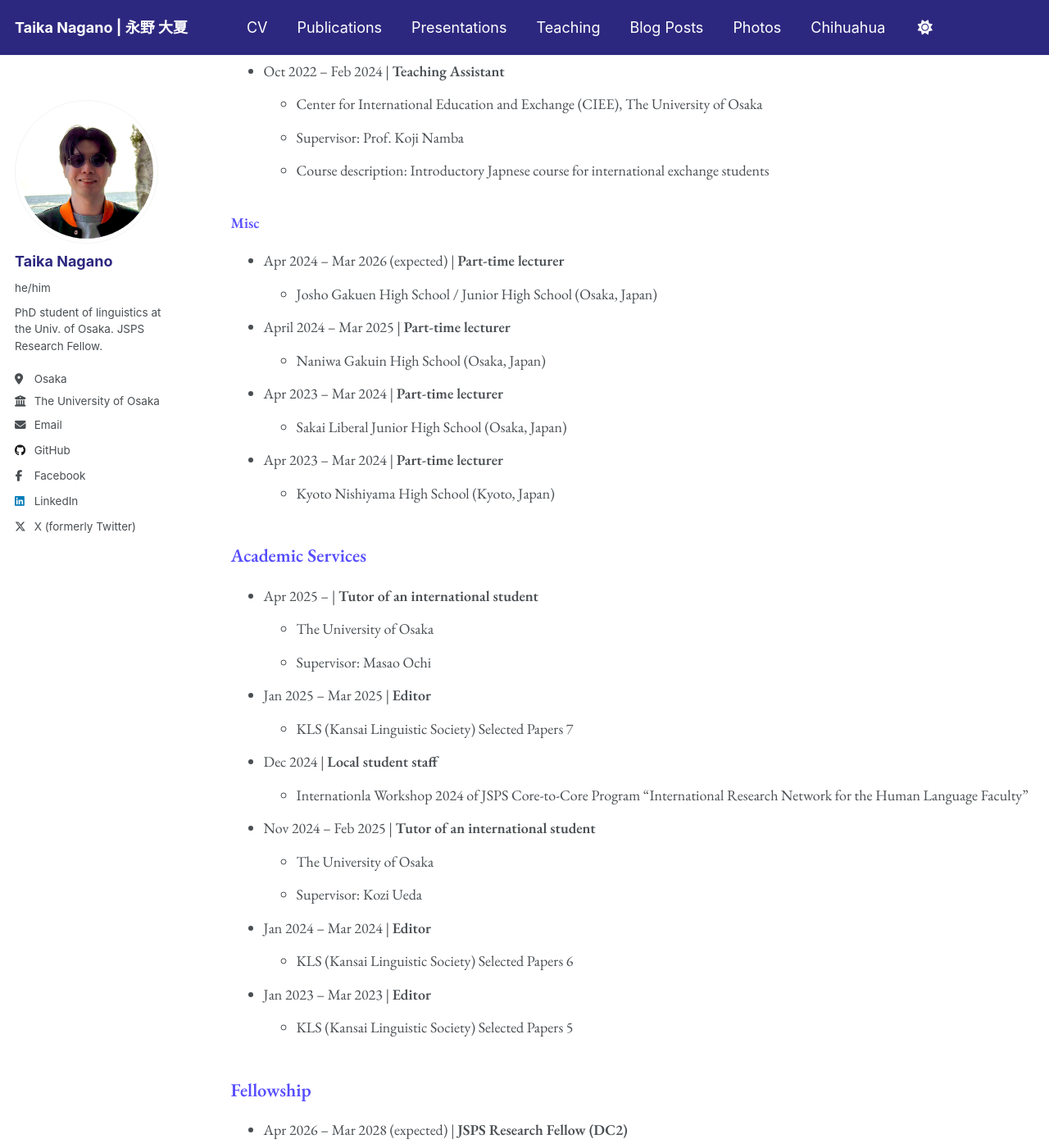
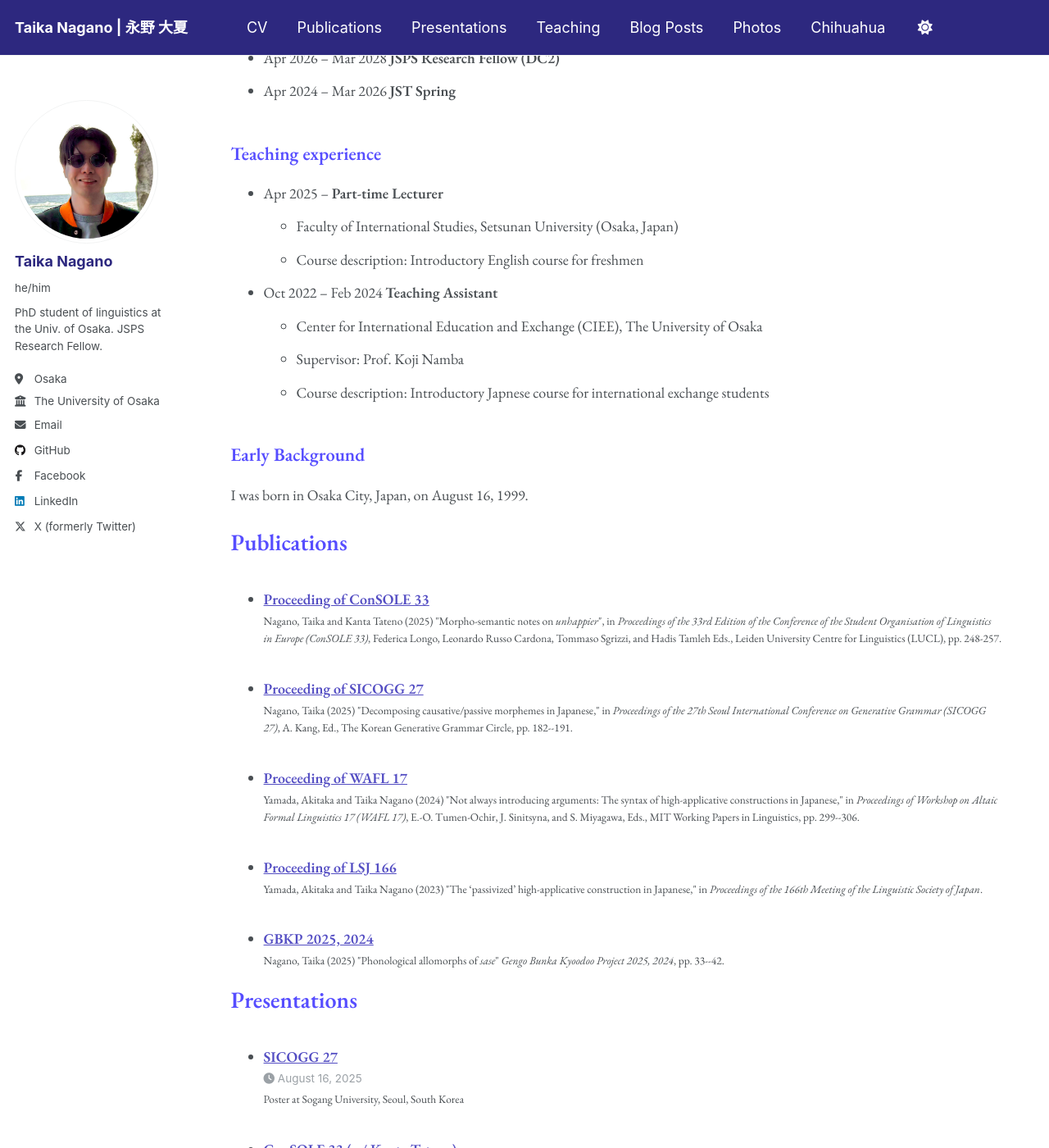
Before and after one commit to TaikaNagano/taikanagano.github.io, a Jekyll site: the page built from _pages/cv.md, in a window 1280 px wide and 1400 px high, scrolled down 1091 px. Shown: the whole window at 82% size. Built offline with Jekyll 4.4.1, drawn with Linux system fonts in a browser that asks for light colours; some of the changed text lies outside the part shown.

Commit message:
cv.md updated

```diff
--- a/_pages/cv.md
+++ b/_pages/cv.md
@@ -20,58 +23,31 @@
   * Thesis title: Syntactic Asymmetry in the Dative Alternation: A Case of the English VerbParticle Construction.
   * Committee: Norio Nasu, Franklin Chang
 
-Work experience
+Research experience
 ------
-<h3>Academic/Teaching</h3>
-* Apr 2026 -- Mar 2028 (expected) \| **JSPS Research Fellow (DC2)**
-* May 2025 -- Mar 2026 (expected) \| **Research Assistant**
+* May 2025 -- Mar 2026 **Research Assistant**
   * Div. of Language and Culture, The University of Osaka
   * Supervisor: Prof. Yushi Sugimoto
   * Duties included: facilitating monthly meetings, proofreading an internal journal
-* Apr 2025 -- Aug 2026 (expected) \| **Part-time Lecturer**
-  * Faculty of International Studies, Setsunan University (Osaka, Japan)
-  * Course description: Introductory English course for freshmen
-* Jan 2023 -- Feb 2023 \| **Research Assistant**
+* Jan 2023 -- Feb 2023 **Research Assistant**
   * Center for International Education and Exchange (CIEE), The University of Osaka
   * Supervisor: Prof. Naoki Nakamata
   * Duties included: proofreading an internal journal
-* Oct 2022 -- Feb 2024 \| **Teaching Assistant**
+
+Fellowship
+------
+* Apr 2026 -- Mar 2028 **JSPS Research Fellow (DC2)**
+* Apr 2024 -- Mar 2026 **JST Spring**
+
+Teaching experience
+------
+* Apr 2025 -- **Part-time Lecturer**
+  * Faculty of International Studies, Setsunan University (Osaka, Japan)
+  * Course description: Introductory English course for freshmen
+* Oct 2022 -- Feb 2024 **Teaching Assistant**
   * Center for International Education and Exchange (CIEE), The University of Osaka
   * Supervisor: Prof. Koji Namba
   * Course description: Introductory Japnese course for international exchange students
-
-<h3>Misc</h3>
-* Apr 2024 -- Mar 2026 (expected) \| **Part-time lecturer**
-  * Josho Gakuen High School / Junior High School (Osaka, Japan)
-* April 2024 -- Mar 2025 \| **Part-time lecturer**
-  * Naniwa Gakuin High School (Osaka, Japan)
-* Apr 2023 -- Mar 2024 \| **Part-time lecturer**
-  * Sakai Liberal Junior High School (Osaka, Japan)
-* Apr 2023 -- Mar 2024 \| **Part-time lecturer**
-  * Kyoto Nishiyama High School (Kyoto, Japan)
-
-Academic Services
-------
-* Apr 2025 -- \| **Tutor of an international student**
-  * The University of Osaka
-  * Supervisor: Masao Ochi
-* Jan 2025 -- Mar 2025 \| **Editor**
-  * KLS (Kansai Linguistic Society) Selected Papers 7
-* Dec 2024 \| **Local student staff**
-  * Internationla Workshop 2024 of JSPS Core-to-Core Program "International Research Network for the Human Language Faculty"
-* Nov 2024 -- Feb 2025 \| **Tutor of an international student**
-  * The University of Osaka
-  * Supervisor: Kozi Ueda
-* Jan 2024 -- Mar 2024 \| **Editor**
-  * KLS (Kansai Linguistic Society) Selected Papers 6
-* Jan 2023 -- Mar 2023 \| **Editor**
-  * KLS (Kansai Linguistic Society) Selected Papers 5
-
-
-Fellowship
-------
-* Apr 2026 -- Mar 2028 (expected) \| **JSPS Research Fellow (DC2)**
-* Apr 2024 -- Mar 2027 (expected) \| **JST Spring**
 
 Early Background
 ------
```
Also changed, not shown: other parts of _pages/cv.md (+3 -0 lines), 1 other file.
